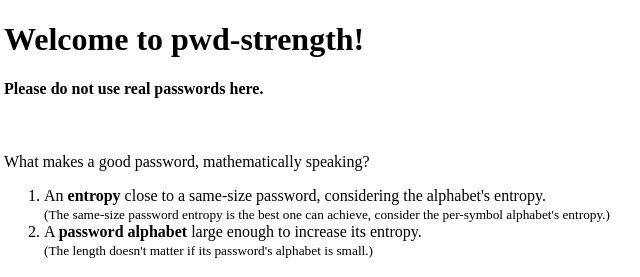
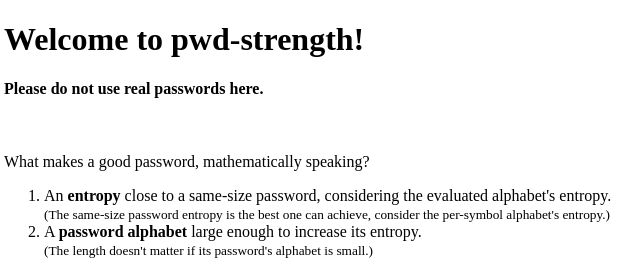
Before and after one commit to daavelino/pwd-strength, a plain HTML site: page example.html in a window 1280 px wide. Shown: the top 277 px of the page, 4-644 px from the left. Drawn offline with Linux system fonts and the light colour scheme.

Commit message:
Improving HTML and project messages.

```diff
--- a/example.html
+++ b/example.html
@@ -11,7 +11,7 @@
     <div>
       <p>What makes a good password, mathematically speaking?</p>
       <ol>
-        <li>An <b>entropy</b> close to a same-size password, considering the alphabet's entropy.
+        <li>An <b>entropy</b> close to a same-size password, considering the evaluated alphabet's entropy.
 	  <br>
 	  <small>(The same-size password entropy is the best one can achieve, consider the per-symbol alphabet's entropy.)</small>
 	</li>
```
